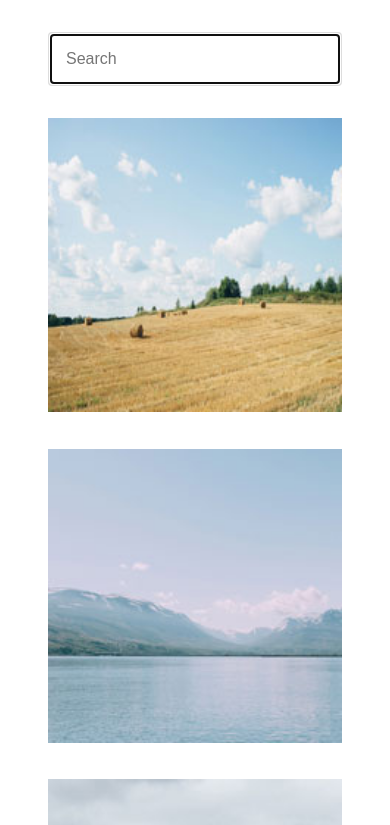
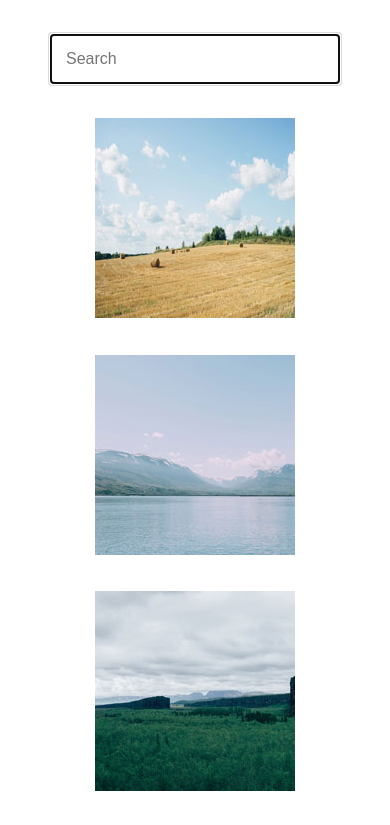
Before and after one commit to jeffe-knowbe4/project-5-photo_gallery_v5, a plain HTML site: page index.html in a window 390 px wide. Shown: the top 825 px of the page. Drawn offline with Linux system fonts and the light colour scheme; some packages are replaced by stand-ins of ours; a script that the page names is missing.

Commit message:
remove media query

```diff
--- a/scss/styles.scss
+++ b/scss/styles.scss
@@ -37,11 +37,3 @@ main {
   gap: 2rem;
   justify-items: center;
 }
-
-// make single-col grid images stretch to the viewport
-@media (max-width: 527px) {
-  img {
-    width: 100vw;
-    max-width: calc(100vw - 6rem);
-  }
-}
```
Also changed, not shown: css/styles.css, 1 other file.
